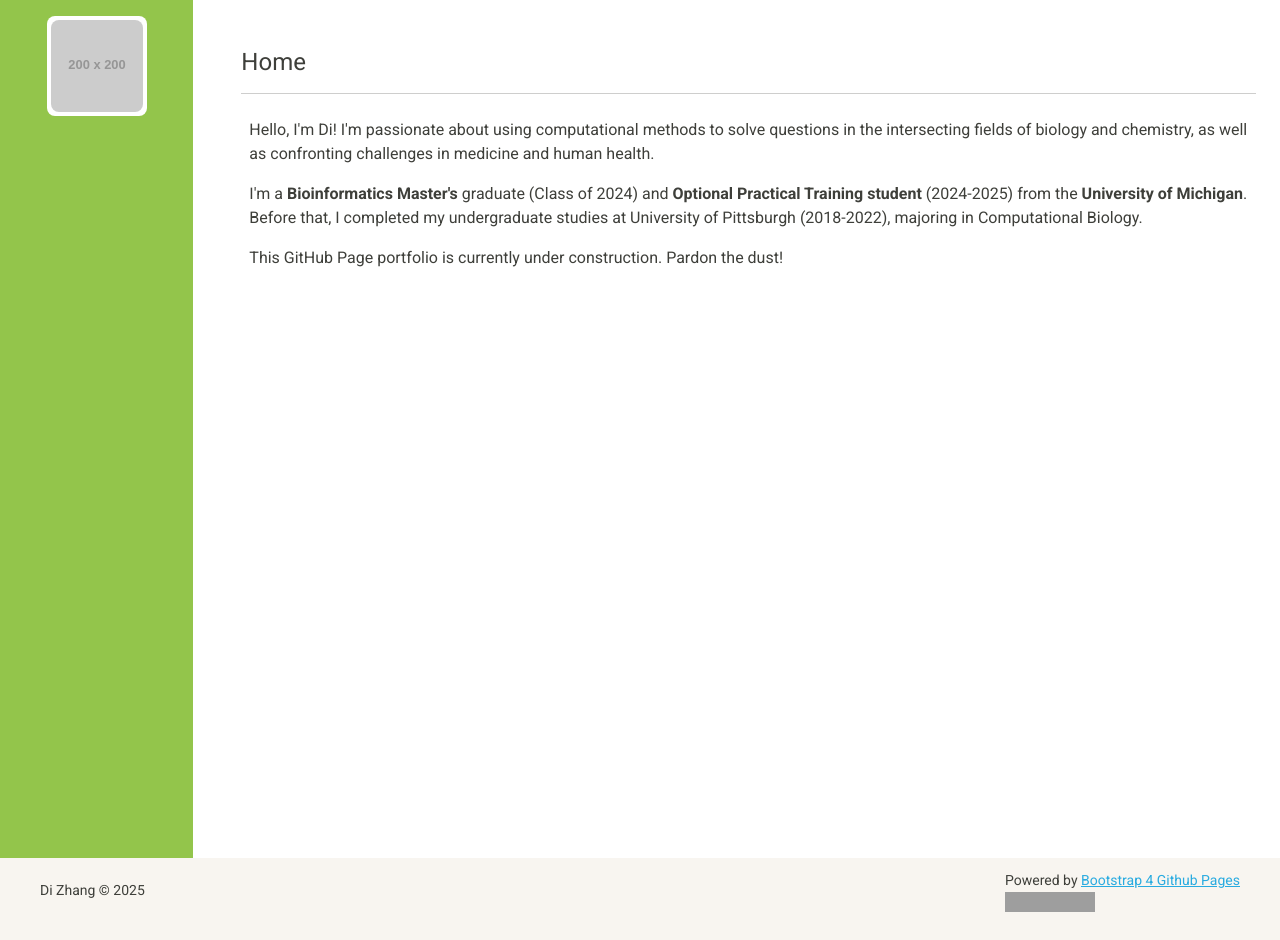
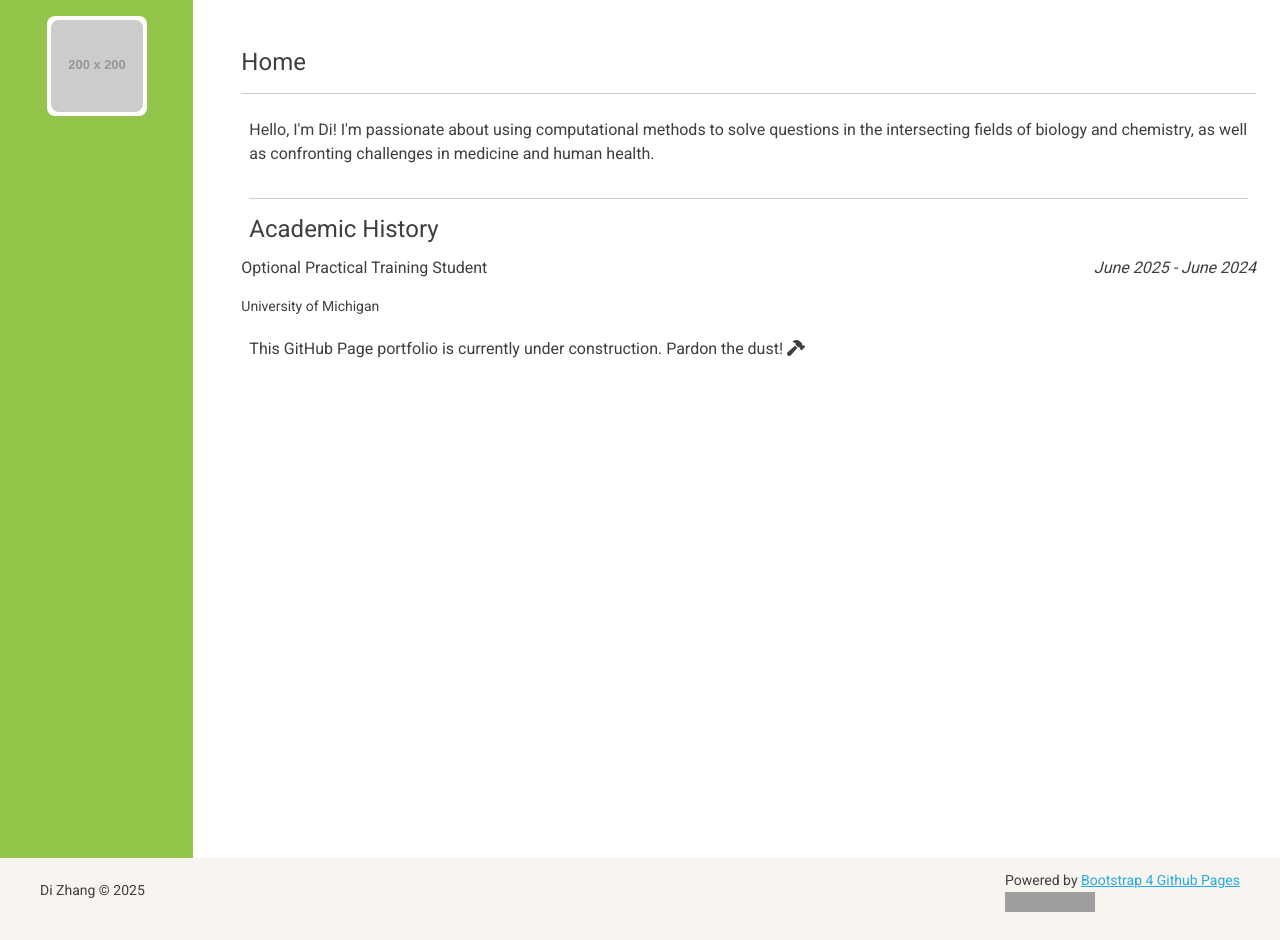
Before and after one commit to zhangdi33/zhangdi33.github.io, a Jekyll site: the page built from index.html, in a window 1280 px wide. Built offline with Jekyll 4.4.1, drawn with Linux system fonts in a browser that asks for light colours; grey boxes are pictures that could not be loaded.

Commit message:
Update index.html

```diff
--- a/index.html
+++ b/index.html
@@ -13,8 +13,18 @@ title: Home
     <hr>
     <div class="card border-0 p-2" style="min-height:calc(100vh - 200px);">
       <p>Hello, I'm Di! I'm passionate about using computational methods to solve questions in the intersecting fields of biology and chemistry, as well as confronting challenges in medicine and human health.</p>
-      <p>I'm a <b>Bioinformatics Master's</b> graduate (Class of 2024) and <b>Optional Practical Training student</b> (2024-2025) from the <b>University of Michigan</b>. Before that, I completed my undergraduate studies at University of Pittsburgh (2018-2022), majoring in Computational Biology.</p>
-      <p>This GitHub Page portfolio is currently under construction. Pardon the dust! <i class="fa-solid fa-hammer-brush fa-sm fa-fw"></i></p>
+      <hr>
+      <h4>Academic History</h4>
+      <div class="row no-gutters">
+        <div class="col p-1">
+          <p>Optional Practical Training Student</p>
+          <p class="small">University of Michigan</p>
+        </div>
+        <div class="col-auto p-1">
+          <p><i>June 2025 - June 2024</i></p>
+        </div>
+      </div>
+      <p>This GitHub Page portfolio is currently under construction. Pardon the dust! <i class="fa-solid fa-hammer"></i></p>
     </div>
 
   </body>
```
